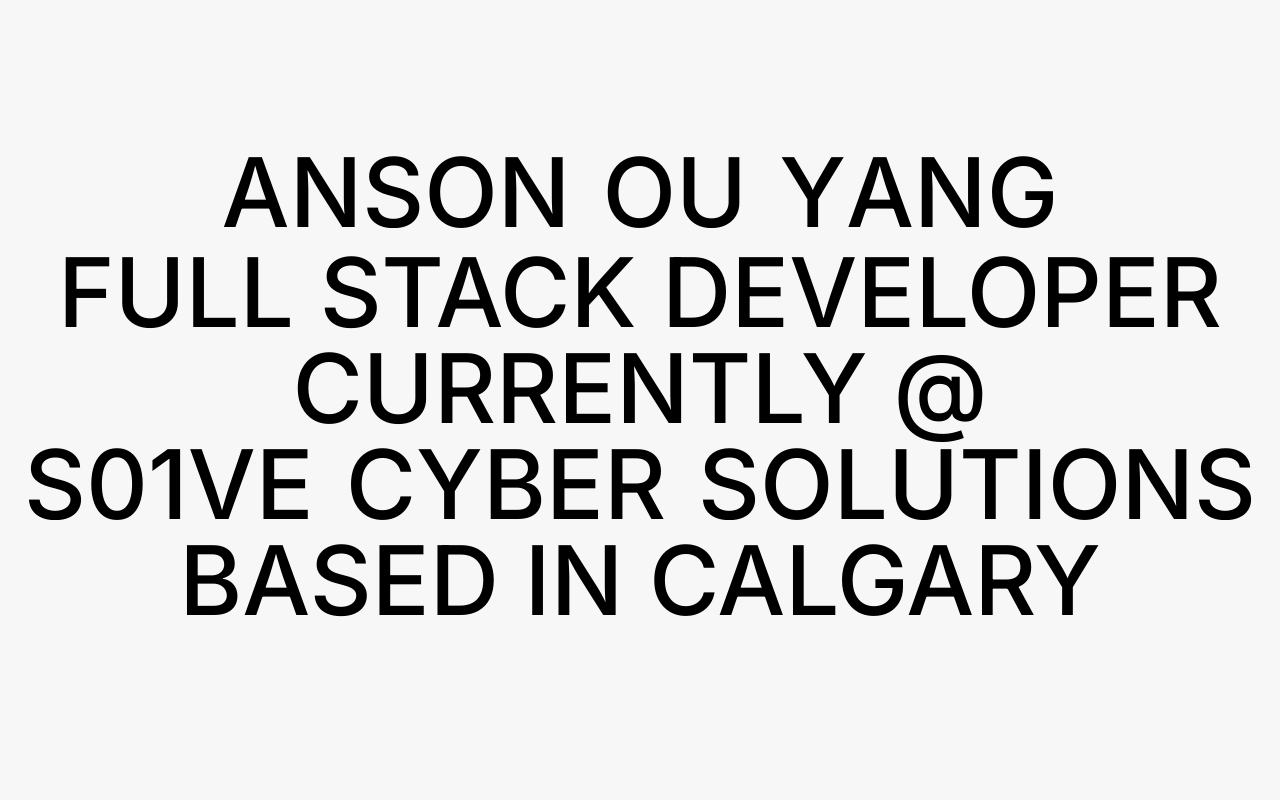
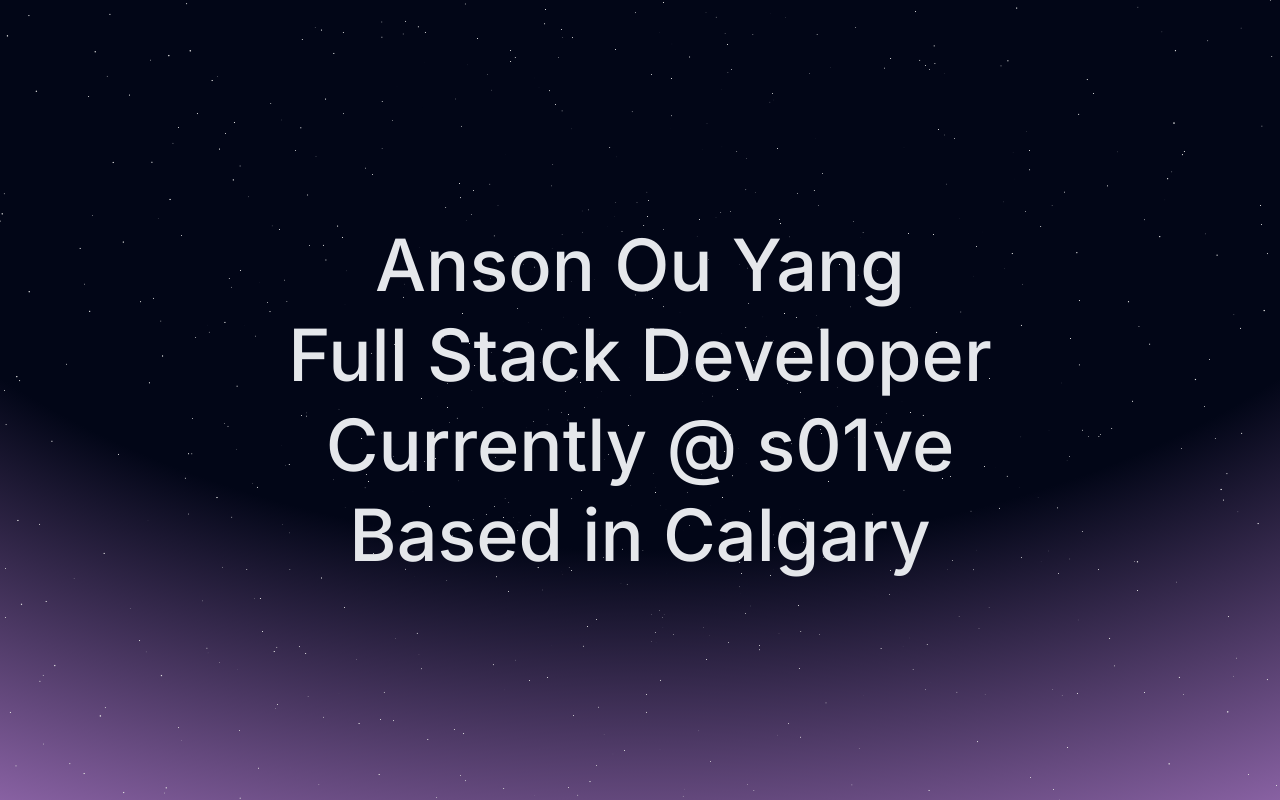
Before and after one commit to ansonoy/new-portfolio, a Next.js app: page / in a window 1280 px wide. Built offline with nearby package versions, Linux system fonts and the light colour scheme.

Commit message:
added background radial-gradient animation & stars

```diff
--- a/app/components/introReveal.tsx
+++ b/app/components/introReveal.tsx
@@ -1,37 +1,57 @@
-import { MagneticEffect } from "./magneticEffect"
-import { StaggeredText } from "./staggeredText"
+"use client"
+
+import { useEffect } from "react"
+import {
+  motion,
+  useMotionTemplate,
+  useMotionValue,
+  animate
+} from "framer-motion"
+import { Stars } from "@react-three/drei"
+import { Canvas } from "@react-three/fiber"
 
 export const IntroReveal = () => {
   const nameArray = ["Anson", "Ou", "Yang"]
   const companyArray = ["s01ve", "cyber", "solutions"]
+  const colorArray = ["#13FFAA", "#1367C6", "#CE84CF", "#DD335C"]
+  const color = useMotionValue(colorArray[0])
+  const backgroundImage = useMotionTemplate`radial-gradient(125% 125% at 50% 0%, #020617 55%, ${color})`
+
+  useEffect(() => {
+    animate(color, colorArray, {
+      ease: "easeInOut",
+      duration: 10,
+      repeat: Infinity,
+      repeatType: "mirror"
+    })
+  }, [])
   return (
-    <section className="flex items-center justify-center flex-col h-screen w-full bg-[#f7f7f7] text-center space-y-4 font-[500]">
-      <div className="flex space-x-8">
-        {nameArray.map((text, i) => (
-          <StaggeredText text={text} key={i} />
-        ))}
+    <motion.section
+      style={{
+        backgroundImage
+      }}
+      className="relative flex items-center justify-center min-h-screen overflow-hidden bg-gray-950 px-4 py-24 text-gray-200 "
+    >
+      <div className="relative z-10 text-center">
+        <h1 className="text-4xl sm:text-6xl lg:text-7xl font-medium !leading-tight">
+          Anson Ou Yang <br /> Full Stack Developer <br />
+          Currently @ s01ve
+          <br />
+          Based in Calgary
+        </h1>
       </div>
-      <div className="text-4xl text-black uppercase sm:text-6xl md:text-7xl lg:text-8xl">
-        <p>
-          Full Stack Developer <br />
-        </p>
-
-        <p>Currently @ </p>
-        <a
-          className="flex space-x-8 my-3"
-          href="https://s01ve.io"
-          target="_blank"
-          rel="noreferrer"
-        >
-          {companyArray.map((text, i) => (
-            <StaggeredText text={text} key={i} />
-          ))}
-        </a>
-
-        <p>BASED IN CALGARY</p>
+      <div className="absolute inset-0 z-0">
+        <Canvas>
+          <Stars
+            radius={100}
+            depth={50}
+            count={5000}
+            factor={4}
+            saturation={0}
+            fade
+          />
+        </Canvas>
       </div>
-
-      <div className="flex space-x-8"></div>
-    </section>
+    </motion.section>
   )
 }
--- a/app/components/staggeredText.tsx
+++ b/app/components/staggeredText.tsx
@@ -12,7 +12,7 @@
 
   return (
     <motion.div
-      className="relative block overflow-hidden whitespace-nowrap text-4xl text-black uppercase sm:text-6xl md:text-7xl lg:text-8xl"
+      className="relative block overflow-hidden whitespace-nowrap text-4xl sm:text-6xl md:text-6xl lg:text-7xl"
       initial="initial"
       whileHover="hovered"
       style={{ lineHeight: 0.75 }}
--- a/package.json
+++ b/package.json
@@ -9,6 +9,8 @@
     "lint": "next lint"
   },
   "dependencies": {
+    "@react-three/drei": "^9.108.3",
+    "@react-three/fiber": "^8.16.8",
     "framer-motion": "^11.2.13",
     "next": "14.2.4",
     "react": "^18",
```
Also changed, not shown: 1 other file (tests, documents, lock files or other folders).
